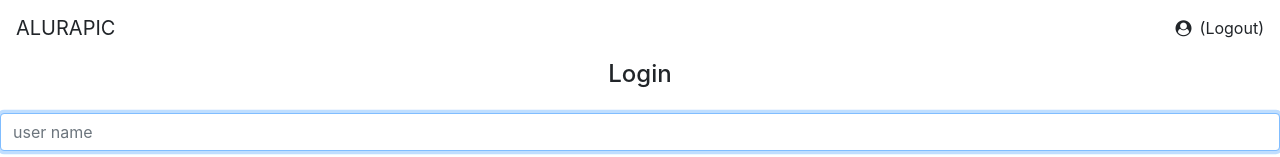
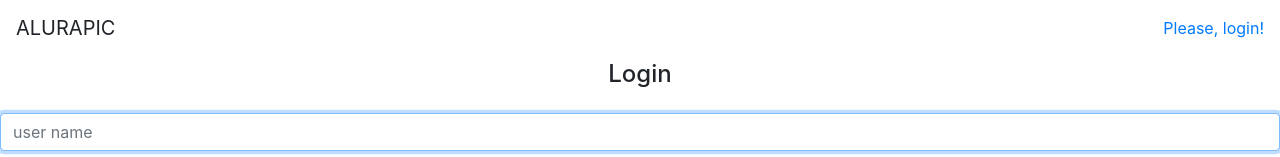
Before and after one commit to JOSELITOPASSOS/angular, an Angular app: page / in a window 1280 px wide. Shown: the top 157 px of the page. Built offline with nearby package versions, Linux system fonts and the light colour scheme.

Commit message:
Add redirecionamento a pag de login.

```diff
--- a/src/app/core/core.module.ts
+++ b/src/app/core/core.module.ts
@@ -1,10 +1,11 @@
+import { RouterModule } from '@angular/router';
 import { HeaderComponent } from './header/header.component';
 import { NgModule } from "@angular/core";
 import { CommonModule } from '@angular/common';
 
 @NgModule({
   declarations: [HeaderComponent],
-  imports: [CommonModule],
+  imports: [CommonModule, RouterModule],
   exports: [HeaderComponent]
 })
 export class CoreModule {
--- a/src/app/core/header/header.component.html
+++ b/src/app/core/header/header.component.html
@@ -8,7 +8,7 @@
       </div>
       <ng-template #login>
           <span class="navbar-tex">
-              Please, login
+             <a [routerLink]="['']">Please, login!</a>
           </span>
       </ng-template>
   </nav>
--- a/src/app/core/user/user.service.ts
+++ b/src/app/core/user/user.service.ts
@@ -9,7 +9,7 @@ export class UserService {
 
   private userName!: string;
 
-  private userSubject = new BehaviorSubject<User | null>({});
+  private userSubject = new BehaviorSubject<User | null>(null);
   constructor(private tokenService: TokenService) {
     this.tokenService.hasToken() &&
      this.decodeAndNotify();
```
